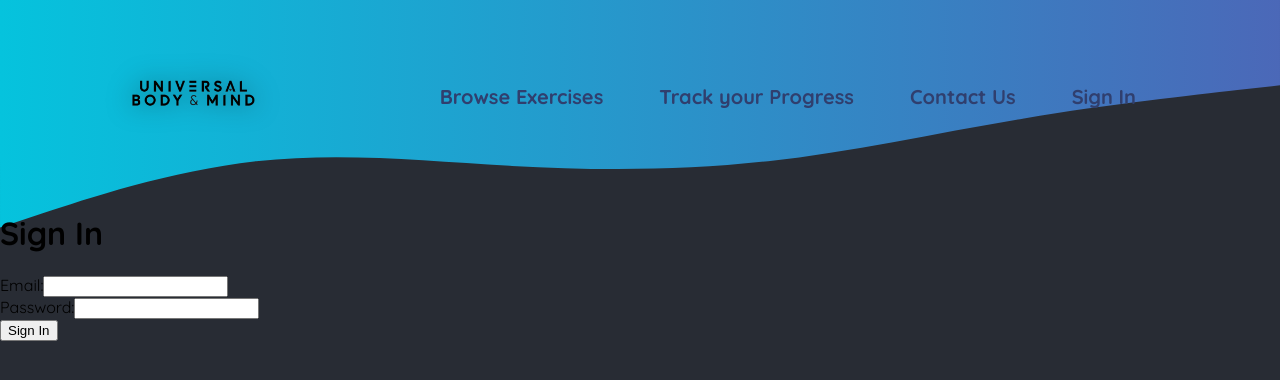
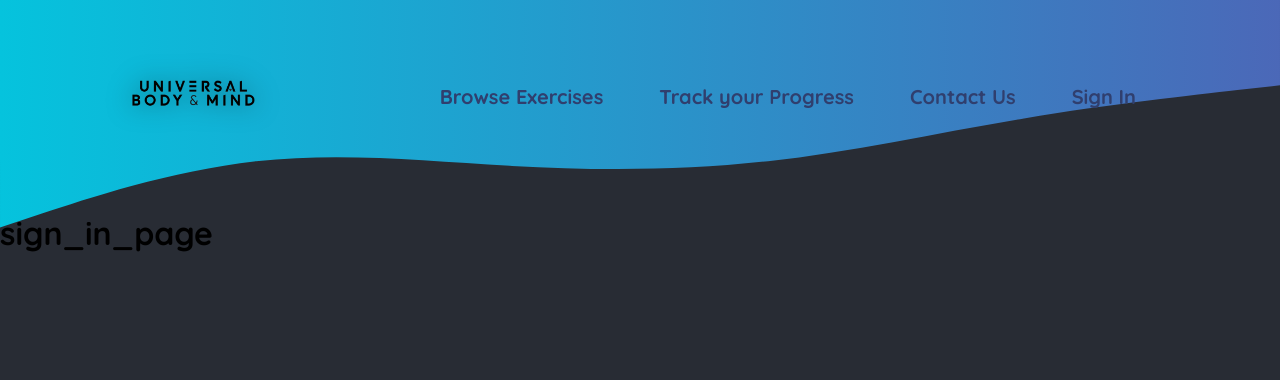
Before and after one commit to GrantPettis/Fitness-App, a Next.js app: page /sign_in in a window 1280 px wide. Shown: the top 380 px of the page. Built offline with nearby package versions, Linux system fonts and the light colour scheme.

Commit message:
backend sign_in test

```diff
--- a/src/app/sign_in/page.js
+++ b/src/app/sign_in/page.js
@@ -1,59 +1,3 @@
-import { useState } from 'react';
-
-export default function SignInPage() {
-  const [email, setEmail] = useState('');
-  const [password, setPassword] = useState('');
-
-  const handleSubmit = async (event) => {
-    event.preventDefault();
-
-    // Create the sign-in data object
-    const signInData = { email, password };
-
-    // Send the POST request to the backend API (adjust the URL as needed)
-    const response = await fetch('/api/signin', {
-      method: 'POST',
-      headers: {
-        'Content-Type': 'application/json',
-      },
-      body: JSON.stringify(signInData),
-    });
-
-    const result = await response.json();
-
-    if (response.ok) {
-      console.log('Sign-in successful:', result);
-      // Redirect to a dashboard or show a success message
-    } else {
-      console.error('Sign-in failed:', result);
-      // Handle errors (e.g., display error message)
-    }
-  };
-
-  return (
-    <div className="sign-in-container">
-      <h1>Sign In</h1>
-      <form onSubmit={handleSubmit}>
-        <div>
-          <label>Email:</label>
-          <input
-            type="email"
-            value={email}
-            onChange={(e) => setEmail(e.target.value)}
-            required
-          />
-        </div>
-        <div>
-          <label>Password:</label>
-          <input
-            type="password"
-            value={password}
-            onChange={(e) => setPassword(e.target.value)}
-            required
-          />
-        </div>
-        <button type="submit">Sign In</button>
-      </form>
-    </div>
-  );
-}
+export default function sign_in_page(){
+    return <h1>sign_in_page</h1>
+  }
```
